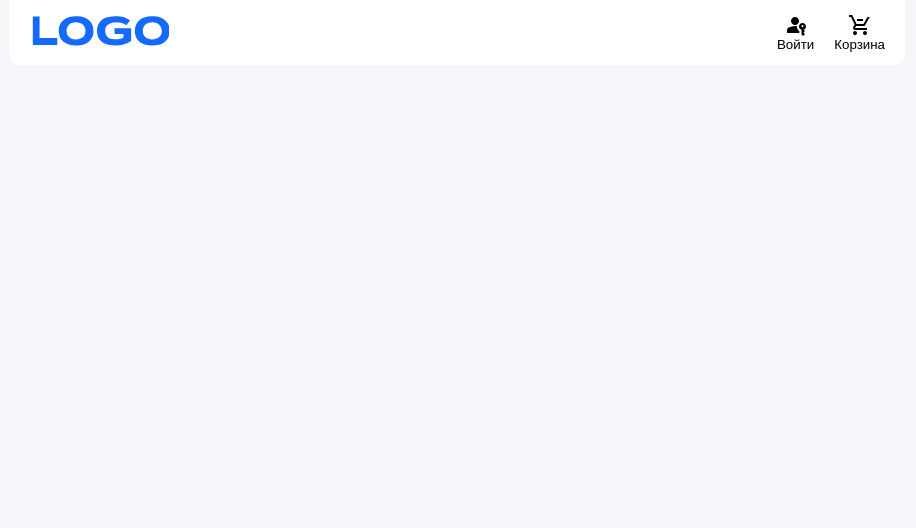
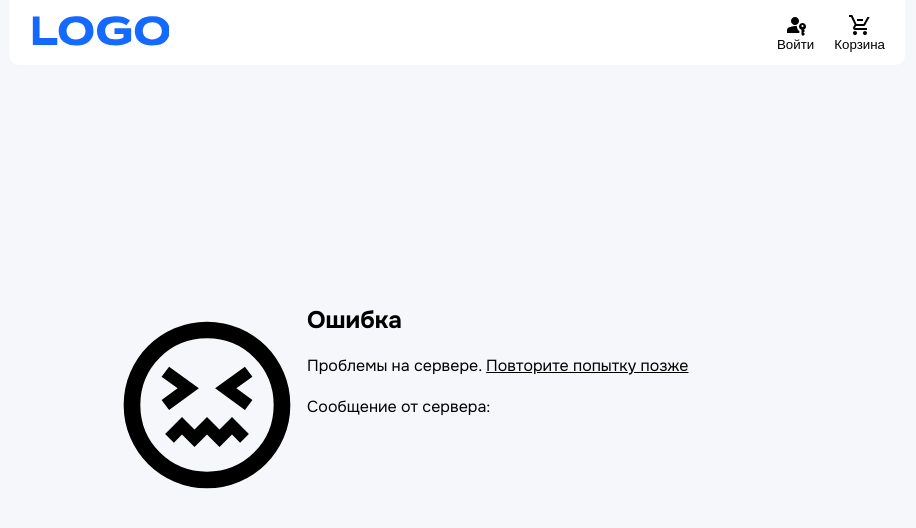
Before and after one commit to wwweb-love/diplom, a React (Vite) app in the folder frontend/: page /errors in a window 1280 px wide. Before the commit this address had no page. Shown: the top 528 px of the page, without its empty margins (183-1099 px from the left). Built offline with nearby package versions, Linux system fonts and the light colour scheme.

Commit message:
add NotFound ErrorPage

```diff
--- a/frontend/src/App.jsx
+++ b/frontend/src/App.jsx
@@ -1,5 +1,5 @@
 import './App.css'
-import { Basket, Products, Product, Login, Registration, Admin } from './pages'
+import { Basket, Products, Product, Login, Registration, Admin, NotFound, ErrorPage } from './pages'
 import { Routes, Route } from "react-router-dom"
 import { Header } from './components'
 
@@ -15,6 +15,8 @@ function App() {
         <Route path='/login' element={<Login />} />
         <Route path='/registration' element={<Registration />} />
         <Route path='/admin' element={<Admin />} />
+        <Route path='/errors' element={<ErrorPage />} />
+        <Route path='*' element={<NotFound />} />
       </Routes>
     </div>
     </>
--- /dev/null
+++ b/frontend/src/actions/action-global-error.js
@@ -0,0 +1,6 @@
+export const actionGlobalError = (error) => {
+    return {
+        type: "SET_GLOBAL_ERROR",
+        payload: error
+    }
+}
--- a/frontend/src/actions/index.js
+++ b/frontend/src/actions/index.js
@@ -2,3 +2,4 @@ export * from "./action-products"
 export * from "./action-categories"
 export * from "./action-product"
 export * from "./action-basket"
+export * from "./action-global-error"
--- a/frontend/src/components/AuthRegister/AuthRegister.jsx
+++ b/frontend/src/components/AuthRegister/AuthRegister.jsx
@@ -45,13 +45,13 @@ const AuthRegisterContainer = ({ className, formTitle, btnTitle, pageToOtherForm
             <form className="form-login" onSubmit={handleSubmit(onSubmit)}>
                 <p className="form-title">{formTitle}</p>
                 <div className="block-label-inp">
-                    <label>Login</label>
+                    <label>Логин</label>
                     <input type="text" {...register("login")} />
                     {errors.login && <ErrorMessage errorMessage={errors.login.message} />}
                 </div>
 
                 <div className="block-label-inp">
-                    <label>Password</label>
+                    <label>Пароль</label>
                     <input type="password" {...register("password")} />
                     {errors.password && <ErrorMessage errorMessage={errors.password.message} />}
                 </div>
--- a/frontend/src/components/SectionCategory/SectionCategory.jsx
+++ b/frontend/src/components/SectionCategory/SectionCategory.jsx
@@ -2,20 +2,30 @@ import styled from "styled-components"
 import { CategoryCard } from "../CategoryCard/CategoryCard"
 import { useEffect, useState } from "react"
 import { getCategories } from "../../api"
-import { actionCategories } from "../../actions"
+import { actionCategories, actionGlobalError } from "../../actions"
 import { Loader } from "../../components"
 import { useSelector, useDispatch } from "react-redux"
 import { selectorCategories } from "../../selectors"
+import { useNavigate } from "react-router"
 
 const SectionCategoryContainer = ({ className }) => {
+    const navigate = useNavigate()
     const dispatch = useDispatch()
     const [isLoadingCategories, setIsLoadingCategories] = useState(true)
 
     useEffect(() => {
         setIsLoadingCategories(true)
 
-        getCategories().then((laoded) => {
-            dispatch(actionCategories(laoded))
+        getCategories().then((loaded) => {
+
+            const { data, error } = loaded
+
+            if (error) {
+                dispatch(actionGlobalError(error))
+                navigate("/errors")
+            }
+
+            dispatch(actionCategories(data))
             setIsLoadingCategories(false)
         })
 
--- /dev/null
+++ b/frontend/src/pages/ErrorPage/ErrorPage.jsx
@@ -0,0 +1,50 @@
+import { useSelector } from "react-redux"
+import styled from "styled-components"
+import { selectorGlobalError } from "../../selectors"
+import SadErrorsSVG from "../../assets/svg/sad-errors.svg?react"
+import { ErrorMessage } from "../../components"
+
+const ErrorPageContainer = ({ className }) => {
+
+    const globalError = useSelector(selectorGlobalError)
+
+    return (
+        <div className={className}>
+            <SadErrorsSVG />
+            <div className="info">
+                <h2>Ошибка</h2>
+                <p>Проблемы на сервере. <span className="underline">Повторите попытку позже</span></p>
+                <p>Сообщение от сервера: <ErrorMessage errorMessage={globalError} /></p>
+            </div>
+        </div>
+    )
+}
+
+export const ErrorPage = styled(ErrorPageContainer)`
+
+    width: 100%;
+    height: 80vh;
+
+    display: flex;
+    justify-content: center;
+    align-items: center;
+
+    svg {
+        width: 200px;
+        height: 300px;
+    }
+
+    .info {
+        width: 500px;
+        height: 200px;
+        display: flex;
+        flex-direction: column;
+        justify-content: start;
+        gap: 20px;
+    }
+
+    .underline {
+        text-decoration: underline;
+    }
+
+`
--- /dev/null
+++ b/frontend/src/pages/NotFound/NotFound.jsx
@@ -0,0 +1,13 @@
+import styled from "styled-components"
+
+const NotFoundContainer = ({ className }) => {
+
+    return (
+        <div className={className}>
+        </div>
+    )
+}
+
+export const NotFound = styled(NotFoundContainer)`
+
+`
--- a/frontend/src/pages/Products/Products.jsx
+++ b/frontend/src/pages/Products/Products.jsx
@@ -3,19 +3,30 @@ import { Search, SectionSorted, SectionCategory, ProductCard } from "../../compo
 import { getProducts } from "../../api"
 import { useEffect, useState } from "react"
 import { useDispatch, useSelector } from "react-redux"
-import { actionProducts } from "../../actions"
-import { selectorProducts } from "../../selectors"
+import { actionGlobalError, actionProducts } from "../../actions"
+import { selectorGlobalError, selectorProducts } from "../../selectors"
 import { Loader } from "../../components"
+import { useNavigate } from "react-router"
 
 const ProductsContainer = ({ className }) => {
+    const navigate = useNavigate()
     const dispatch = useDispatch()
     const [isLoadingProducts, setIsLoadingProducts] = useState(true)
+    const globalError = useSelector(selectorGlobalError)
 
     useEffect(() => {
         setIsLoadingProducts(true)
 
         getProducts().then((loaded) => {
-            dispatch(actionProducts(loaded))
+
+            const { data, error } = loaded
+
+            if (error) {
+                dispatch(actionGlobalError(error))
+                navigate("/errors")
+            }
+
+            dispatch(actionProducts(data))
             setIsLoadingProducts(false)
         })
     }, [])
@@ -24,6 +35,7 @@ const ProductsContainer = ({ className }) => {
 
     return (
         <div className={className}>
+            {!globalError && <>
                 <Search />
                 <div className="block-category-products">
                     <SectionCategory />
@@ -34,6 +46,8 @@ const ProductsContainer = ({ className }) => {
                         </div>}
                     </div>
                 </div>
+            </>}
+
         </div>
     )
 }
--- a/frontend/src/pages/index.js
+++ b/frontend/src/pages/index.js
@@ -4,3 +4,5 @@ export * from "./Login/Login"
 export * from "./Product/Product"
 export * from "./Products/Products"
 export * from "./Registration/Registration"
+export * from "./ErrorPage/ErrorPage"
+export * from "./NotFound/NotFound"
--- a/frontend/src/reducers/product.js
+++ b/frontend/src/reducers/product.js
@@ -2,7 +2,8 @@ const initialStateProduct = {
     listProducts: [],
     listCategories: [],
     selectedProduct: {},
-    basket: {}
+    basket: {},
+    globalError: ""
 }
 
 export const product = (state = initialStateProduct, action) => {
@@ -36,6 +37,13 @@ export const product = (state = initialStateProduct, action) => {
             }
         }
 
+        case "SET_GLOBAL_ERROR": {
+            return {
+                ...state,
+                globalError: action.payload
+            }
+        }
+
         default:
             return state
     }
--- a/frontend/src/selectors/index.js
+++ b/frontend/src/selectors/index.js
@@ -2,3 +2,4 @@ export * from "./selector-products"
 export * from "./selector-categories"
 export * from "./selector-product"
 export * from "./selector-basket"
+export * from "./selector-global-error"
--- /dev/null
+++ b/frontend/src/selectors/selector-global-error.js
@@ -0,0 +1 @@
+export const selectorGlobalError = (state) => state.product.globalError
```
Also changed, not shown: frontend/src/assets/svg/sad-errors.svg (added). Lines whose indentation alone changed are shown as unchanged.
